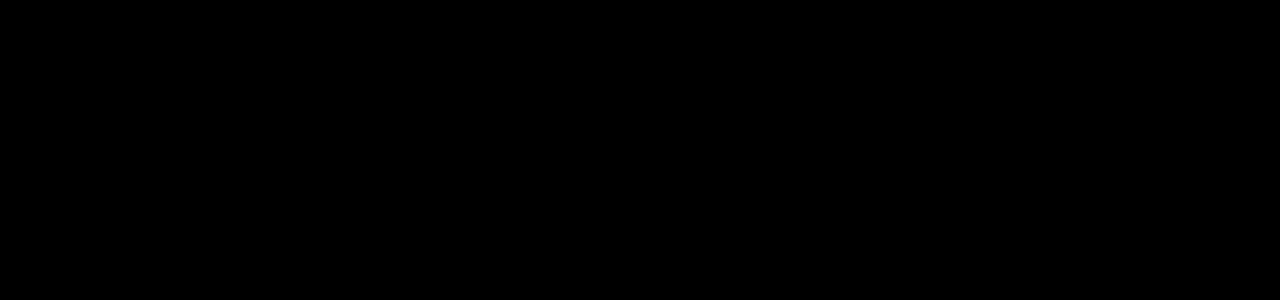
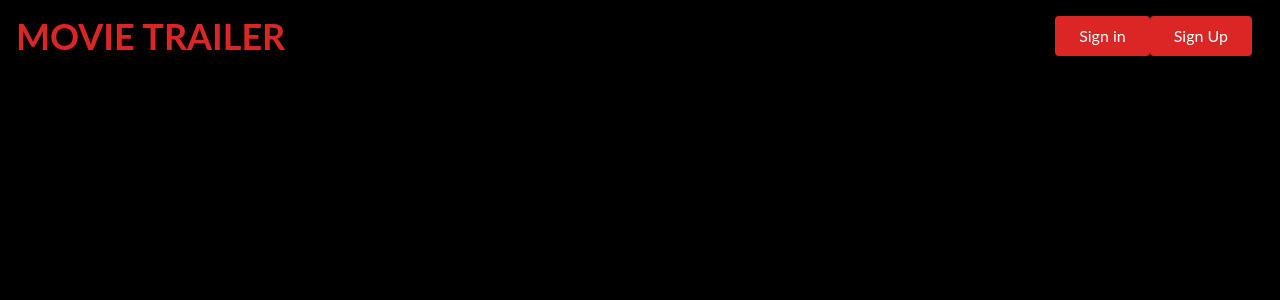
Before and after one commit to khoanguyen23/movie-trailer, a React (Create React App) app: page / in a window 1280 px wide. Shown: the top 300 px of the page. Built offline with nearby package versions, Linux system fonts and the light colour scheme.

Commit message:
add Navbar

```diff
--- a/src/App.js
+++ b/src/App.js
@@ -1,9 +1,10 @@
+import Navbar from "./components/Navbar";
 
 
 function App() {
   return (
    <>
-   <h1>HELLO</h1>
+   <Navbar />
    </>
   );
 }
--- /dev/null
+++ b/src/components/Navbar.js
@@ -0,0 +1,21 @@
+import React from "react";
+
+const Navbar = () => {
+  return (
+    <div className='flex items-center justify-between p-4 z-[100] w-full absolute'>
+      <h1 className="text-red-600 text-4xl font-bold cursor-pointer">
+        MOVIE TRAILER
+      </h1>
+      <div className="px-3">
+        <button className="bg-red-600 px-6 py-2 rounded cursor-pointer text-white">
+          Sign in
+        </button>
+        <button className="bg-red-600 px-6 py-2 rounded cursor-pointer text-white">
+          Sign Up
+        </button>
+      </div>
+    </div>
+  );
+};
+
+export default Navbar;
--- a/tailwind.config.js
+++ b/tailwind.config.js
@@ -1,8 +1,12 @@
 /** @type {import('tailwindcss').Config} */
 module.exports = {
-  content: ["./src/**/*.{html,js}"],
+  content: ["./src/**/*.{html,js,jsx,ts,tsx}"],
   theme: {
-    extend: {},
+    extend: {
+      boxShadow : {
+        '3xl': '0 0 7px 15px rgba(255,0,0,.302)',
+      }
+    },
   },
   plugins: [require('tailwind-scrollbar-hide')],
 }
```
